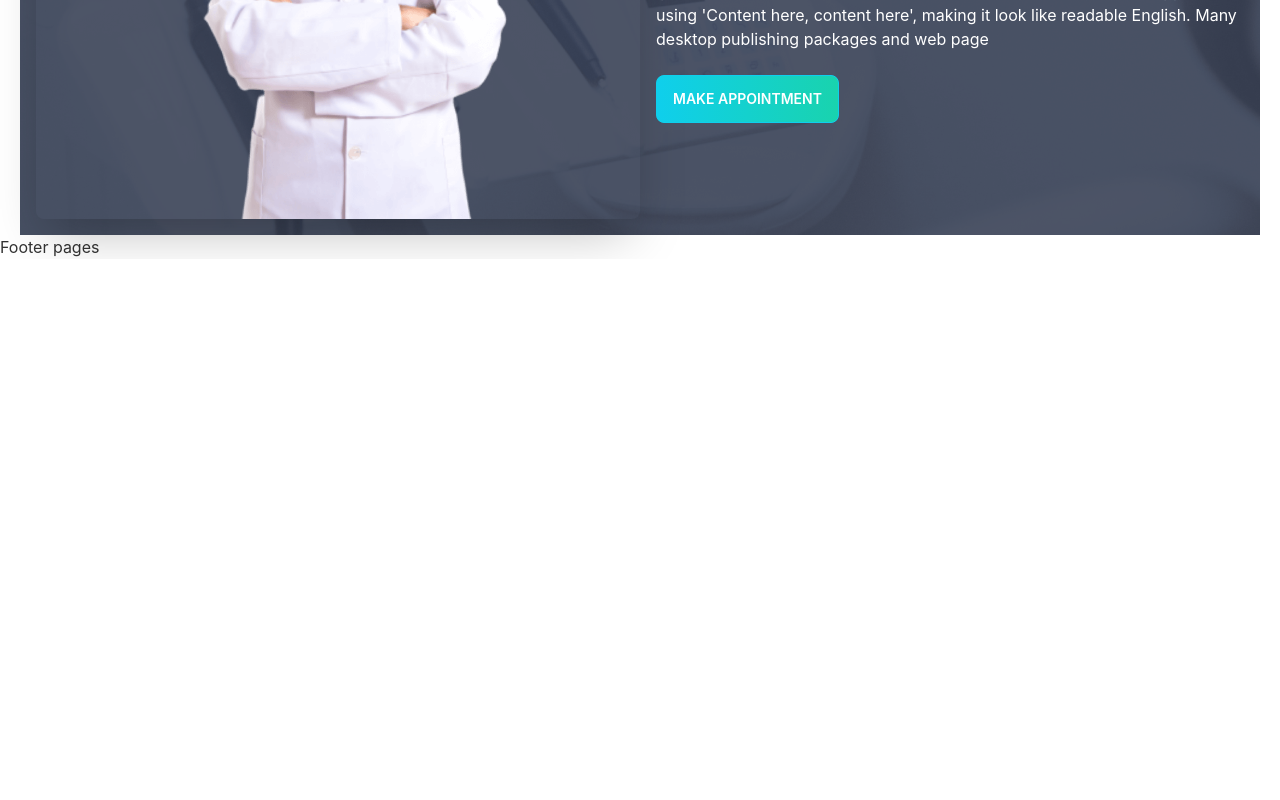
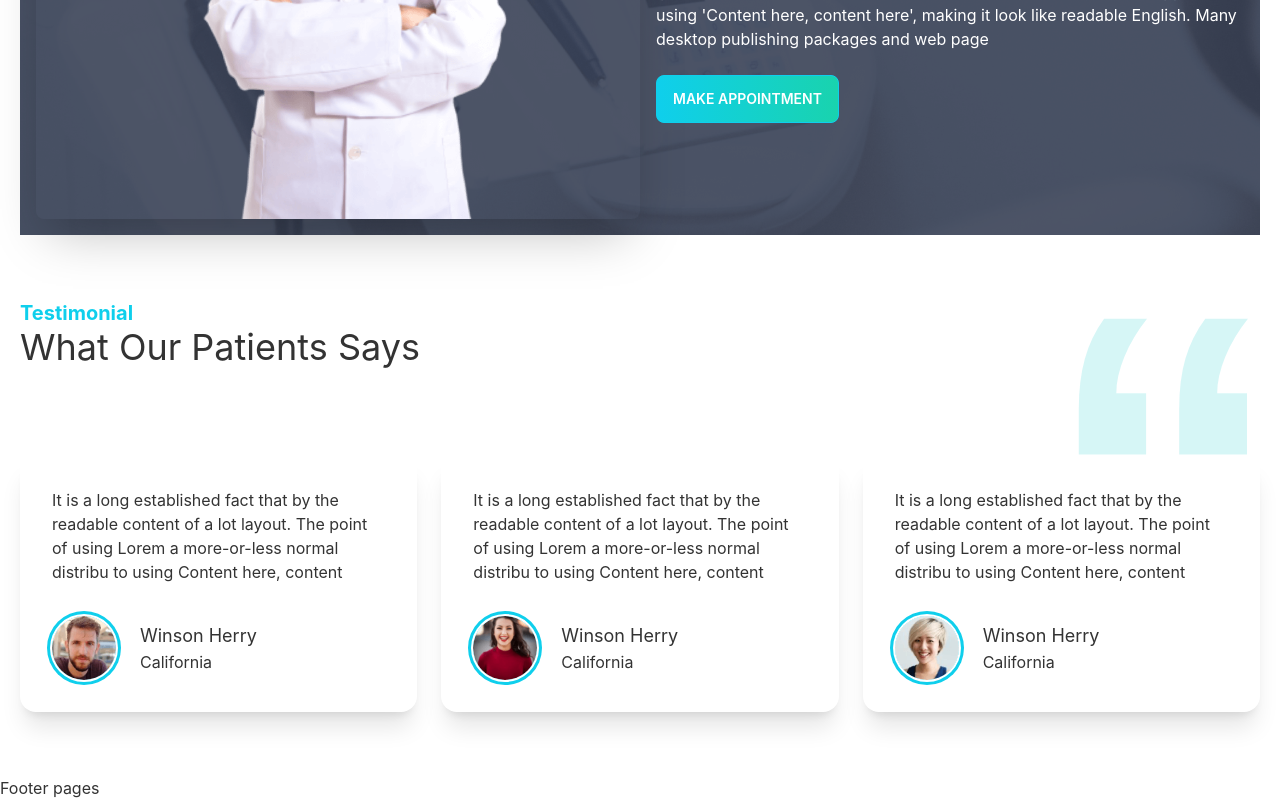
Before and after one commit to mustakimbellah/doctors-portal-client, a React (Create React App) app: page / in a window 1280 px wide. Shown: the part 1984-2784 px from the top of the page. Before the commit the page ends 2243 px from the top, so only its background shows below. Built offline with nearby package versions, Linux system fonts and the light colour scheme.

Commit message:
Testimonial part added

```diff
--- a/src/Pages/Home/Home/Home.js
+++ b/src/Pages/Home/Home/Home.js
@@ -4,6 +4,7 @@
 import InfoCards from '../InfoCards/InfoCards';
 import MakeAppointment from '../MakeAppointment/MakeAppointment';
 import Services from '../Services/Services';
+import Testimonial from '../Testimonial/Testimonial';
 
 const Home = () => {
     return (
@@ -13,6 +14,7 @@
             <Services></Services>
             <DentalCare></DentalCare>
             <MakeAppointment></MakeAppointment>
+            <Testimonial></Testimonial>
         </div>
     );
 };
--- /dev/null
+++ b/src/Pages/Home/Testimonial/Review.js
@@ -0,0 +1,31 @@
+import React from 'react';
+
+const Review = ({ review }) => {
+
+    const { name, review: reviewData, location, photo } = review;
+
+    return (
+        <div className="card shadow-xl">
+            <div className="card-body">
+
+                <p>{reviewData}</p>
+
+                <div className="flex items-center mt-6 ">
+                    <div className="avatar mr-6">
+                        <div className="w-16 rounded-full ring ring-primary ring-offset-base-100 ring-offset-2">
+                            <img src={photo} alt="" />
+                        </div>
+                    </div>
+                    <div>
+                        <h5 className="text-lg">{name}</h5>
+                        <p>{location}</p>
+
+                    </div>
+
+                </div>
+            </div>
+        </div>
+    );
+};
+
+export default Review;
--- a/src/Pages/Home/Testimonial/Testimonial.js
+++ b/src/Pages/Home/Testimonial/Testimonial.js
@@ -1,14 +1,55 @@
 import React from 'react';
+import quote from '../../../assets/icons/quote.svg';
+import people1 from '../../../assets/images/people1.png';
+import people2 from '../../../assets/images/people2.png';
+import people3 from '../../../assets/images/people3.png';
+import Review from './Review';
 
 const Testimonial = () => {
+
+    const reviewData = [
+        {
+            _id: 1,
+            name: 'Winson Herry',
+            review: 'It is a long established fact that by the readable content of a lot layout. The point of using Lorem a more-or-less normal distribu to using Content here, content',
+            location: 'California',
+            photo: people1
+        },
+        {
+            _id: 2,
+            name: 'Winson Herry',
+            review: 'It is a long established fact that by the readable content of a lot layout. The point of using Lorem a more-or-less normal distribu to using Content here, content',
+            location: 'California',
+            photo: people2
+
+        },
+        {
+            _id: 3,
+            name: 'Winson Herry',
+            review: 'It is a long established fact that by the readable content of a lot layout. The point of using Lorem a more-or-less normal distribu to using Content here, content',
+            location: 'California',
+            photo: people3
+        }
+    ]
+
     return (
-        <section>
-            <div>
+        <section className='my-16'>
+            <div className='flex justify-between'>
                 <div>
                     <h4 className='text-xl text-primary font-bold'>Testimonial</h4>
+                    <h2 className="text-4xl">What Our Patients Says</h2>
                 </div>
+                <figure>
+                    <img className='lg:w-48 w-24' src={quote} alt="" />
+                </figure>
             </div>
-            <div>
+            <div className='grid gap-6 grid-cols-1 md:grid-cols-2 lg:grid-cols-3 '>
+                {
+                    reviewData.map(review => <Review
+                        key={review._id}
+                        review={review}
+                    ></Review>)
+                }
 
             </div>
         </section>
```
